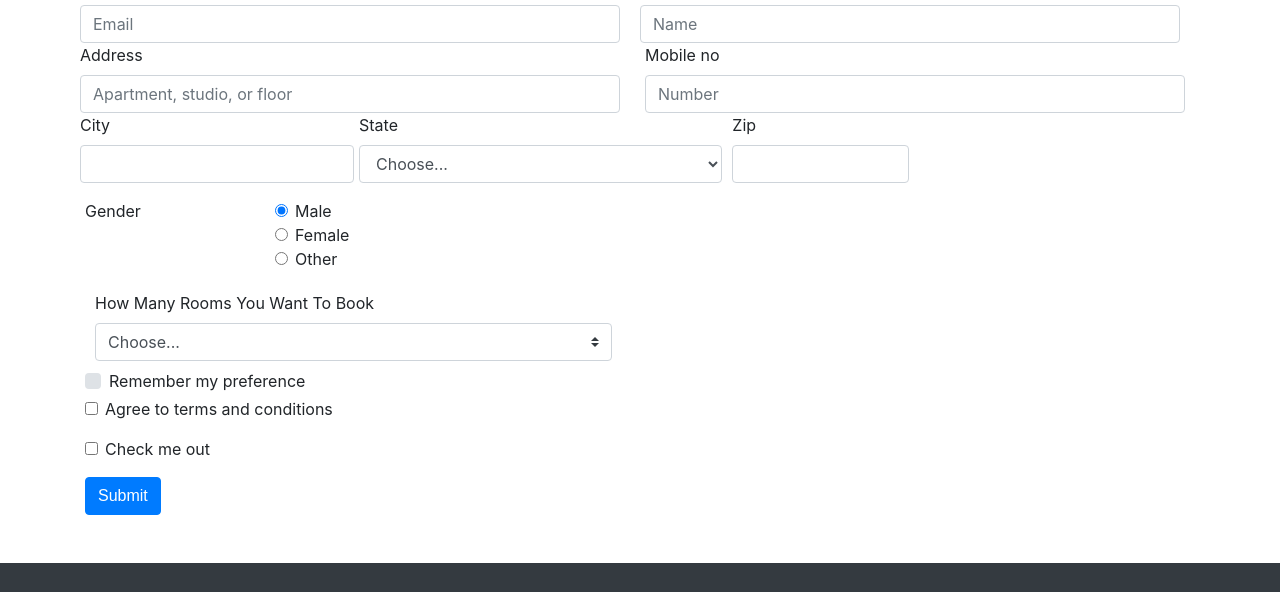
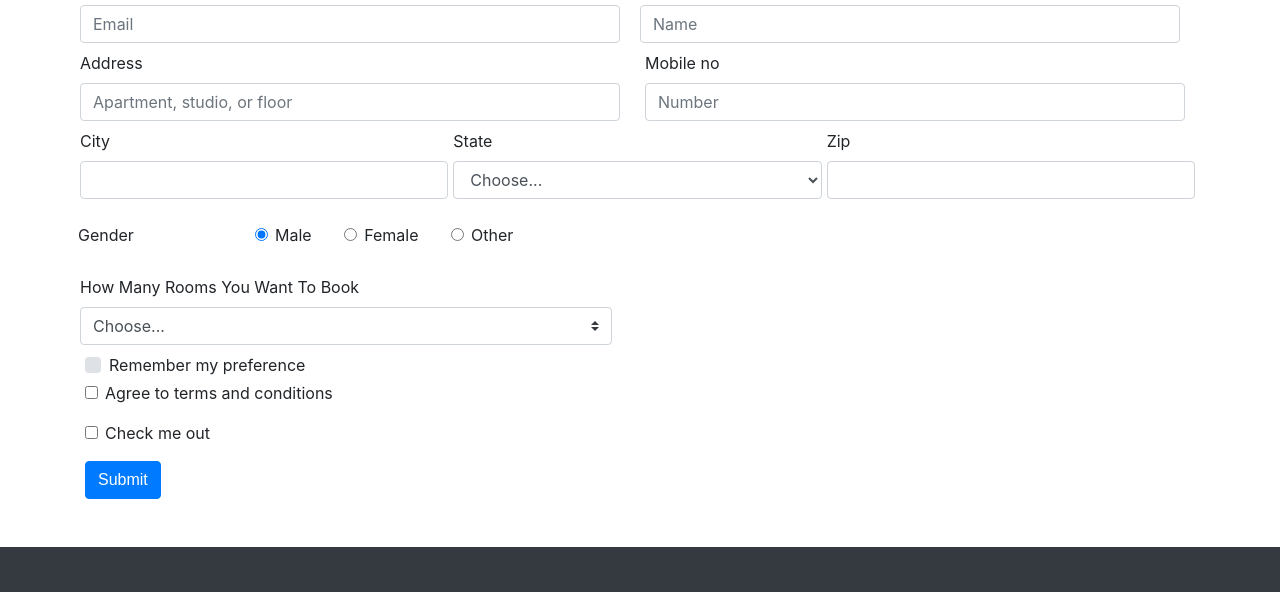
Before and after one commit to rumanabhat/adventure, a plain HTML site: page signin.html in a window 1280 px wide. Shown: the part 187-779 px from the top of the page. Drawn offline with nearby package versions, Linux system fonts and the light colour scheme.

Commit message:
added radio buttons

```diff
--- a/signin.html
+++ b/signin.html
@@ -41,34 +41,34 @@
         <h1 class="text-center cursive mt-5" style="font-size: 40px; color: rgb(7, 63, 7);">Fill The Form</h1>
         <form>
           <div class="row">
-            <div class=" form-row col-md-6 form-floating">
+            <div class=" form-row col-md-6 mb-2 form-floating">
 
                 <label for="inputEmail4">Email</label>
                 <input type="email" class="form-control" id="inputEmail4" placeholder="Email">
 
             </div>
-            <div class=" form-row col-md-6  form-floating">
+            <div class=" form-row col-md-6 mb-2 form-floating">
               <label for="inputPassword4">Enter Name</label>
               <input type="text" class="form-control" id="inputName" placeholder="Name" id="Name" required="">
             </div>
           </div>
 
           <div class="row">
-            <div class="form-row col-md-6 form-floating">
+            <div class="form-row col-md-6 mb-2 form-floating">
               <label for="inputAddress2">Address</label>
               <input type="text" class="form-control" id="inputAddress2" placeholder="Apartment, studio, or floor">
             </div>
-            <div class="fom-row col-md-6  form-floating">
+            <div class="fom-row col-md-6  mb-2 form-floating">
               <label for="inputAddress2">Mobile no</label>
               <input type="integer" class="form-control" id="inputAddress2" placeholder="Number" required="">
             </div>
           </div>
-          <div class="form-row">
-            <div class="form-group ">
+          <div class="form-row mb-2">
+            <div class="form-group col-md-4 pl-0">
               <label for="inputCity">City</label>
               <input type="text" class="form-control" id="inputCity">
             </div>
-            <div class="form-group col-md-4">
+            <div class="form-group col-md-4 pl-0">
               <label for="inputState">State</label>
               <select id="inputState" class="form-control">
                 <option selected>Choose...</option>
@@ -84,28 +84,30 @@
                 <option>Odisha</option>
               </select>
             </div>
-            <div class="form-group col-md-2">
+            <div class="form-group col-md-4 pl-0">
               <label for="inputZip">Zip</label>
               <input type="text" class="form-control" id="inputZip">
             </div>
           </div>
           <fieldset class="form-group">
             <div class="row">
-              <legend class="col-form-label col-sm-2 pt-0">Gender</legend>
+              <legend class="col-form-label col-md-2 pt-0 pl-2">Gender</legend>
               <div class="col-sm-10">
-                <div class="form-check">
+
+                  <div class="radio mb-2">
+                    <div class="radio pr-5">
                       <input class="form-check-input" type="radio" name="gridRadios" id="gridRadios1" value="option1" checked>
                       <label class="form-check-label" for="gridRadios1">
                         Male
                       </label>
                     </div>
-                <div class="form-check">
+                    <div class="radio pr-5">
                       <input class="form-check-input" type="radio" name="gridRadios" id="gridRadios2" value="option2">
                       <label class="form-check-label" for="gridRadios2">
                         Female
                       </label>
                     </div>
-                <div class="form-check disabled">
+                    <div class="radio">
                       <input class="form-check-input" type="radio" name="gridRadios" id="gridRadios3" value="option3">
                       <label class="form-check-label" for="gridRadios3">
                         Other
@@ -113,8 +115,9 @@
                     </div>
                   </div>
               </div>
+            </div>
           </fieldset>
-          <div class="form-row col-md-6">
+          <div class="form-row col-md-6 pl-0">
 
               <label class="my-1 mr-2" for="inlineFormCustomSelectPref">How Many Rooms You Want To Book</label>
               <select class="custom-select my-1 mr-sm-2" id="inlineFormCustomSelectPref">
--- a/style.css
+++ b/style.css
@@ -217,3 +217,6 @@ blockquote cite {
 blockquote cite:before {
   content: "\2014 \2009";
 }
+.radio{
+  display: inline-block;
+}
```
Lines whose indentation alone changed are shown as unchanged.
